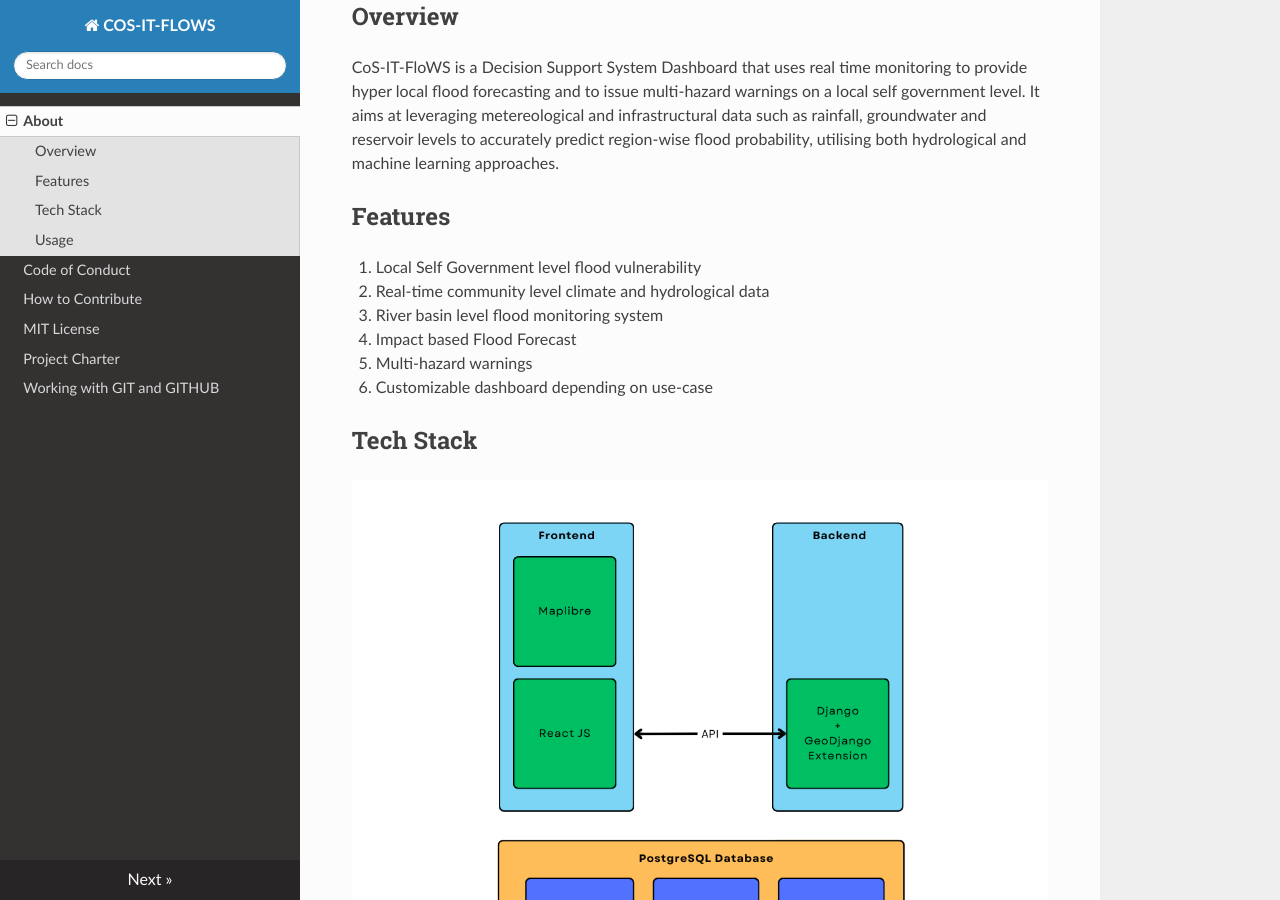
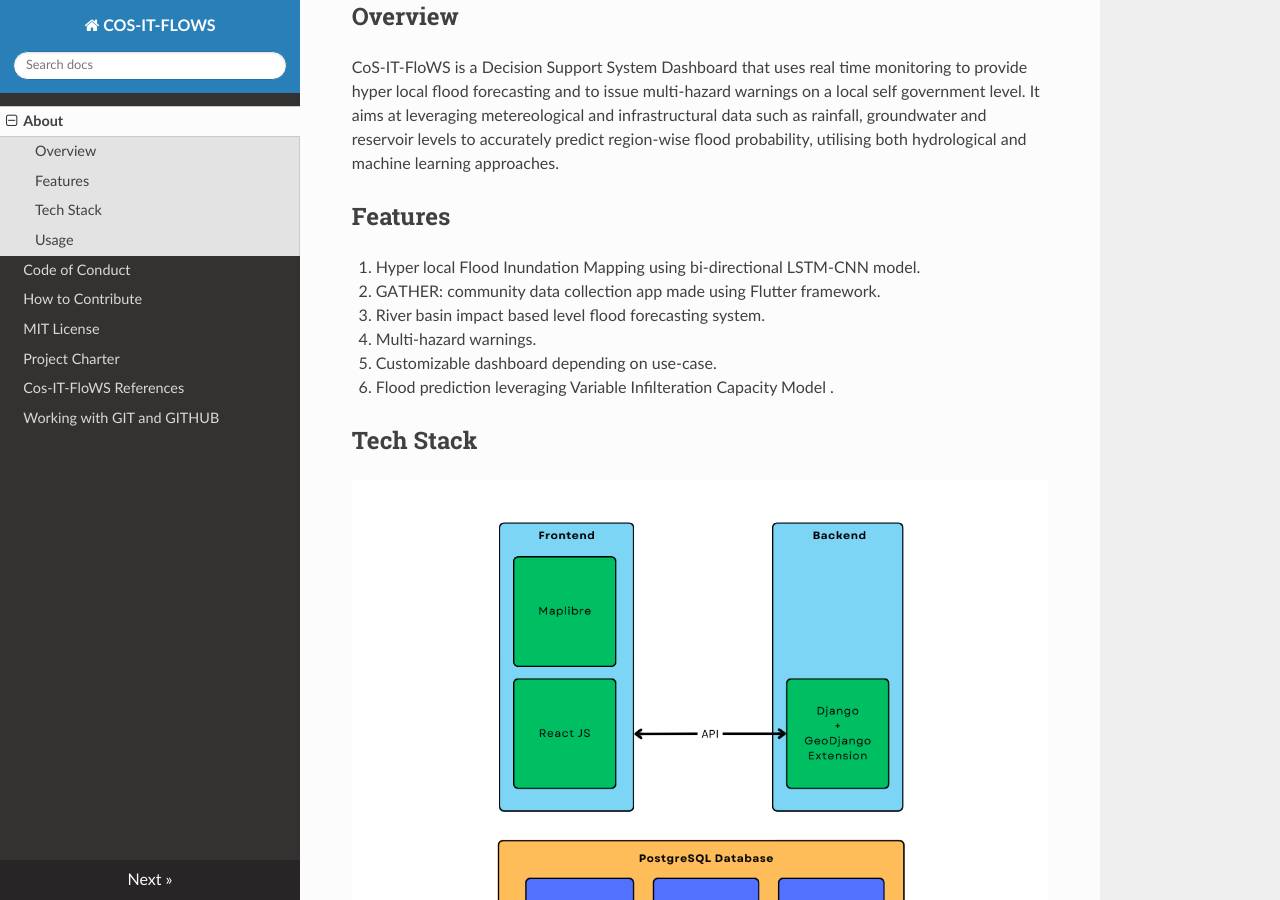
Before and after one commit to COS-IT-FLOWS/COS-IT-FLOWS-Documentation, an MkDocs documentation site: the page built from docs/index.md, in a window 1280 px wide and 900 px high, scrolled down 559 px. Built offline with MkDocs 1.6.1, drawn with Linux system fonts in a browser that asks for light colours; nearby versions of some CDN libraries.

Commit message:
Added References

```diff
--- /dev/null
+++ b/docs/References.md
@@ -0,0 +1,3 @@
+# Cos-IT-FloWS References
+
+## Variable Infilteration Capacity (VIC) Model
--- a/docs/index.md
+++ b/docs/index.md
@@ -19,12 +19,12 @@ CoS-IT-FloWS is a Decision Support System Dashboard that uses real time monitori
 
 ## Features
 
-1. Local Self Government level flood vulnerability
-2. Real-time community level climate and hydrological data
-3. River basin level flood monitoring system
-4. Impact based Flood Forecast
-5. Multi-hazard warnings
-6. Customizable dashboard depending on use-case
+1. Hyper local Flood Inundation Mapping using bi-directional LSTM-CNN model.
+2. GATHER: community data collection app made using Flutter framework.
+3. River basin impact based level flood forecasting system.
+4. Multi-hazard warnings.
+5. Customizable dashboard depending on use-case.
+6. Flood prediction leveraging Variable Infilteration Capacity Model <!-- link -->.
 
 ## Tech Stack
 
```
Also changed, not shown: docs/UserGuide.md (+7 -3 lines).
